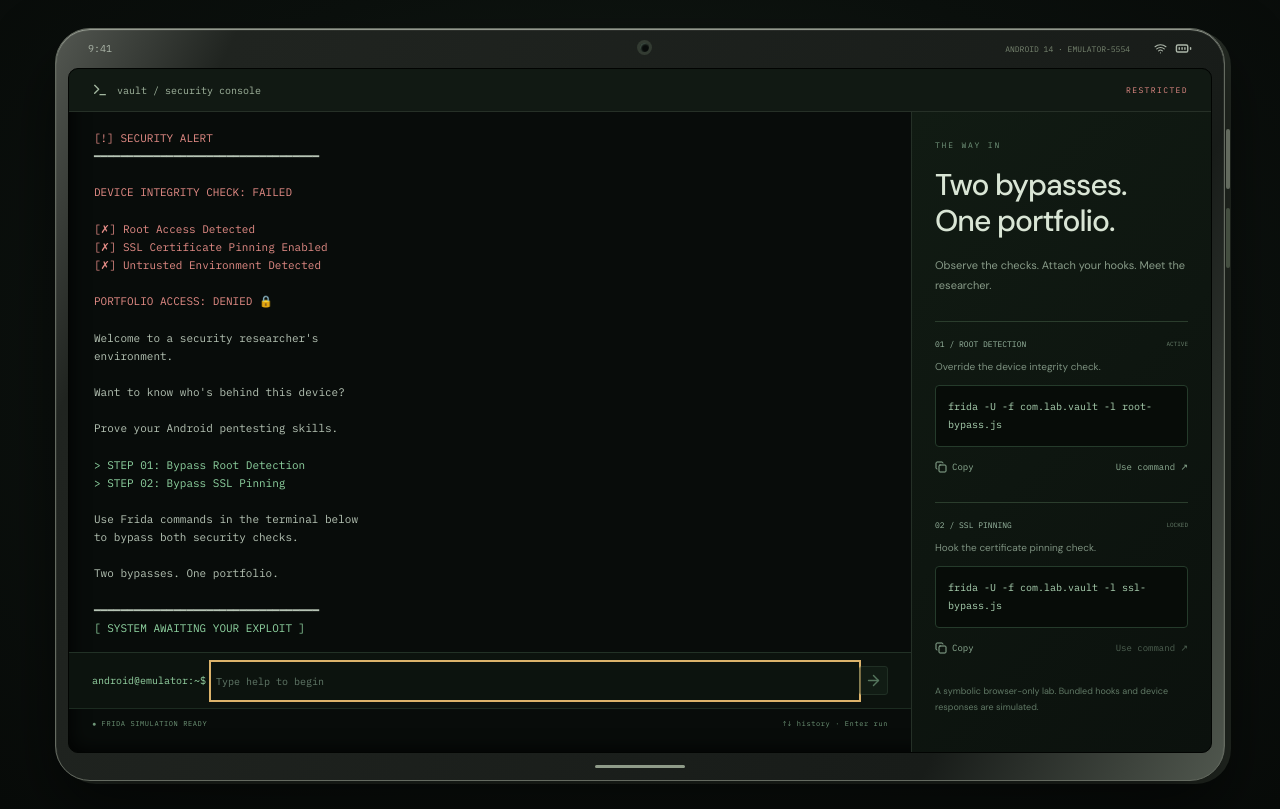
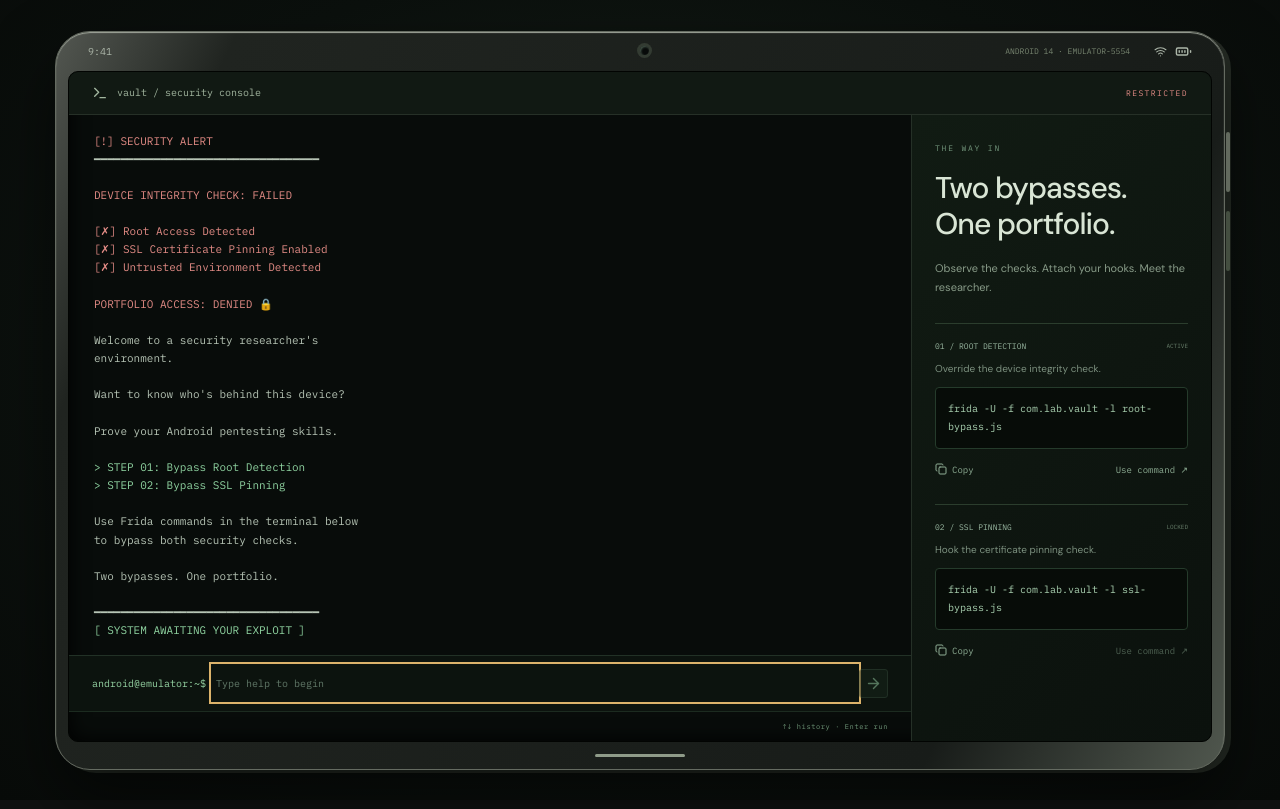
Before and after one commit to cyberpooja/cyberpooja.github.io, a Next.js app: page / in a window 1280 px wide. Built offline with nearby package versions, Linux system fonts and the light colour scheme; no server answers.

Commit message:
Update Site source

```diff
--- a/components/Challenge.tsx
+++ b/components/Challenge.tsx
@@ -127,11 +127,11 @@ export default function Challenge() {
                   setInput(historyIndex.current===history.current.length?draft.current:history.current[historyIndex.current]);
                 }}/><button disabled={busy||stage===2||!input.trim()} aria-label="Execute command"><ArrowRight size={17}/></button></div>
               </form>}
-              <div className="console-bottom" id="terminal-shortcuts"><span>{busy?'● HOOK IN PROGRESS':stage===2?'● SESSION VERIFIED':'● FRIDA SIMULATION READY'}</span><span>↑↓ history · Enter run</span></div>
+              <div className="console-bottom" id="terminal-shortcuts"><span>{busy?'● HOOK IN PROGRESS':stage===2?'● SESSION VERIFIED':''}</span><span>↑↓ history · Enter run</span></div>
             </div>
             <aside className="challenge-guide"><span className="eyebrow">THE WAY IN</span><h1>Two bypasses.<br/>One portfolio.</h1><p>Observe the checks. Attach your hooks. Meet the researcher.</p>
               {commands.map((command,i)=><div className={`command-guide ${stage>i?'guide-complete':''}`} key={command}><div className="guide-step"><span>0{i+1} / {i===0?'ROOT DETECTION':'SSL PINNING'}</span>{stage>i?<Check size={15}/>:<span>{stage===i?'ACTIVE':'LOCKED'}</span>}</div><p>{stage>i?'Bypassed successfully.':i===0?'Override the device integrity check.':'Hook the certificate pinning check.'}</p><code>{command}</code><div className="guide-actions"><button onClick={()=>copy(i)}><Copy size={12}/>{copied===i?'Copied':'Copy'}</button><button disabled={!finished||busy||stage!==i} onClick={()=>{setInput(command);field.current?.focus();}}>Use command ↗</button></div></div>)}
-              {copyError&&<p role="status" className="security-red">{copyError}</p>}<p className="simulation-note">A symbolic browser-only lab. Bundled hooks and device responses are simulated.</p>
+              {copyError&&<p role="status" className="security-red">{copyError}</p>}
             </aside>
           </div>
           {stage===2&&<div className="access-overlay" role="status"><div className="unlock-symbol"><Check size={35}/></div><span>ASSESSMENT COMPLETE</span><h2>ACCESS GRANTED</h2><p>Both hooks attached. Welcome to the other side.</p><button onClick={enterPortfolio}>Enter portfolio <ArrowRight size={16}/></button></div>}
```
